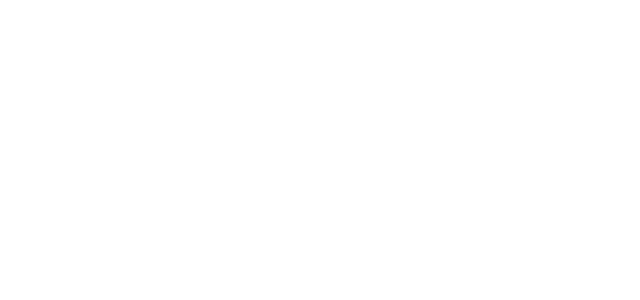
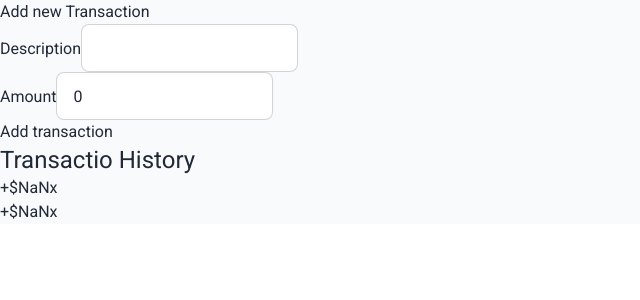
Before and after one commit to wdridoy11/learning_recoiljs, a React (Create React App) app: page / in a window 1280 px wide. Shown: the top 300 px of the page, without its empty margins (0-640 px from the left). Built offline with nearby package versions, Linux system fonts and the light colour scheme.

Commit message:
add item complete

```diff
--- a/package.json
+++ b/package.json
@@ -17,6 +17,7 @@
     "react-scripts": "5.0.1",
     "recoil": "^0.7.7",
     "sort-by": "^1.2.0",
+    "uuid": "^9.0.1",
     "web-vitals": "^2.1.4"
   },
   "scripts": {
--- /dev/null
+++ b/src/Components/Balance.jsx
@@ -0,0 +1,16 @@
+import React from 'react'
+import { useRecoilValue } from 'recoil'
+import balanceState from '../recoil/selectors/Selector'
+
+const Balance = () => {
+    const balance = useRecoilValue(balanceState);
+
+  return (
+    <div>
+        <h4>Your Balance</h4>
+        <h1>{balance}</h1>
+    </div>
+  )
+}
+
+export default Balance
--- /dev/null
+++ b/src/Components/ExpenseStatus.jsx
@@ -0,0 +1,19 @@
+import React from 'react'
+import { useRecoilValue } from 'recoil'
+import { expenseStatsState } from '../recoil/selectors/ExpenseStatus'
+
+const ExpenseStatus = () => {
+    const {income, expense} = useRecoilValue(expenseStatsState)
+  return (
+    <div className="expense-status-container">
+        <div>
+            <h4>Income <p>{income}</p></h4>
+        </div>
+        <div>
+            <h4>Expense <p>{expense}</p></h4>
+        </div>
+    </div>
+  )
+}
+
+export default ExpenseStatus
--- a/src/Components/NewTransaction.jsx
+++ b/src/Components/NewTransaction.jsx
@@ -1,9 +1,55 @@
-import React from 'react'
+import React, { useEffect, useState } from 'react'
+import { useRecoilState, useSetRecoilState } from 'recoil';
+import transactionListState from '../recoil/atoms/atoms';
+import { v4 as uuidv4 } from "uuid"
 
 const NewTransaction = () => {
+    const [textValue, setTextValue] = useState("");
+    const [amount, setAmount] = useState(0);
+    const settransactionList = useSetRecoilState(transactionListState);
+    const transactionList = useRecoilState(transactionListState);
+
+    const NewTransaction = e =>{
+        e.preventDefault();
+        settransactionList(oldTransactionList =>[
+            ...oldTransactionList,
+            {
+                id:uuidv4(),
+                amount: +amount,
+                text: textValue,
+            },
+        ])
+        setTextValue("")
+        setAmount(0)
+    }
+
+    const handleTextValue= e =>{
+        setTextValue(e.target.value)
+    }
+
+    const handleAmount= e =>{
+        setAmount(e.target.value)
+    }
+
+    useEffect(() => {
+        localStorage.setItem("TRANSACTION_LIST", JSON.stringify(transactionList))
+      }, [transactionList])
+
+
   return (
     <div>
-
+        <h3>Add new Transaction</h3>
+        <form action="">
+            <div>
+                <label htmlFor="text">Description</label>
+                <input className='input input-bordered' type="text" value={textValue} onChange={handleTextValue} />
+            </div>
+            <div>
+                 <label htmlFor="amount">Amount</label>
+                <input className='input input-bordered' type="amount" value={amount} onChange={handleAmount} />
+            </div>
+            <button onClick={NewTransaction}>Add transaction</button>
+        </form>
     </div>
   )
 }
--- a/src/Components/Transaction.jsx
+++ b/src/Components/Transaction.jsx
@@ -1,13 +1,30 @@
 import React from 'react'
+import { useRecoilState } from 'recoil'
+import transactionListState from '../recoil/atoms/atoms'
+import { removeItemAtIndex } from '../utils/utils';
 
-const Transaction = ({transaction }) => {
+const Transaction = ({transaction}) => {
+    console.log(transaction?.amount)
+    const [transactionList,setTransactionList] = useRecoilState(transactionListState);
+    const index = transactionList.findIndex(listItem=> listItem === transaction);
+
+    const removeTransaction=()=>{
+        const newList = removeItemAtIndex(transactionList,index)
+        setTransactionList(newList)
+    }
+    const sign = transaction?.amount < 0 ? "-" : "+"
+
+
     return (
-        <div>
-            <li>{transaction.amount}</li>
-            <li>{transaction.text}</li>
-            <span>{transaction.amount}</span>
-            <button className='delete-btn'>X</button>
-        </div>
+        <li className={transaction?.amount < 0 ? "minus" : "plus"}>
+            {transaction?.text}
+            <span>
+              {sign}${Math.abs(transaction?.amount)}
+            </span>
+            <button className="delete-btn" onClick={removeTransaction}>
+              x
+            </button>
+        </li>
       )
 }
 
--- a/src/Components/TransactionList.jsx
+++ b/src/Components/TransactionList.jsx
@@ -1,16 +1,23 @@
-import React from 'react'
-import { useRecoilValue } from 'recoil'
+import React, { useEffect } from 'react'
+import { useRecoilState } from 'recoil'
 import transactionListState from '../recoil/atoms/atoms'
 import Transaction from './Transaction';
 
 const TransactionList = () => {
-    const transactionListItems = useRecoilValue(transactionListState);
+    const [transactionList, setTransactionList] = useRecoilState(transactionListState);
+    useEffect(() => {
+        setTransactionList(JSON.parse(localStorage.getItem("TRANSACTION_LIST")))
+      }, [setTransactionList])
+
+// console.log(transactionList[0])
+
   return (
     <div>
-        <h3>Transactio History</h3>
+        <h3 className='text-2xl'>Transactio History</h3>
         <ul className='list'>
-            {transactionListItems.map((transaction)=><Transaction
-                key={transaction._id}
+            {transactionList !== null &&
+                transactionList?.map((transaction, index)=><Transaction
+                key={index}
                 transaction={transaction}
             >
             </Transaction>)}
--- a/src/Pages/Home/Home.jsx
+++ b/src/Pages/Home/Home.jsx
@@ -1,10 +1,12 @@
 import React from 'react'
 import NewTransaction from '../../Components/NewTransaction'
+import TransactionList from '../../Components/TransactionList'
 
 const Home = () => {
   return (
     <div>
       <NewTransaction></NewTransaction>
+      <TransactionList></TransactionList>
     </div>
   )
 }
--- /dev/null
+++ b/src/recoil/selectors/ExpenseStatus.jsx
@@ -0,0 +1,13 @@
+import { selector } from "recoil";
+import transactionListState from "../atoms/atoms";
+
+export const expenseStatsState = selector({
+    key:'expenseStatsState',
+    get:({get})=>{
+        const transactionList = get(transactionListState)
+        const amounts = transactionList.map(transaction => transaction.amount)
+        const income = amounts.filter(num => num=> 0).reduce((acc,num)=>(acc +=num),0).toFixed(2)
+        const expense = amounts.filter(num=>num<0).reduce((acc,num)=>(acc +=num),0)*-(1).toFixed(2)
+        return {income, expense}
+    }
+})
--- a/src/recoil/selectors/Selector.jsx
+++ b/src/recoil/selectors/Selector.jsx
@@ -0,0 +1,13 @@
+import { selector } from "recoil";
+import transactionListState from "../atoms/atoms";
+
+const balanceState = selector({
+    key:"balanceState",
+    get:({get}) =>{
+        const transactionList = get(transactionListState);
+        const amount = transactionList.map((transaction)=>transaction.amount);
+        const balance = amount.reduce((acc,num)=>(acc += num),0).toFixed(2);
+        return balance;
+    }
+})
+export default balanceState;
--- /dev/null
+++ b/src/utils/utils.js
@@ -0,0 +1,3 @@
+export const removeItemAtIndex = (arr, index) => {
+    return [...arr.slice(0, index), ...arr.slice(index + 1)]
+  }
```
Also changed, not shown: 2 other files (tests, documents, lock files or other folders).
